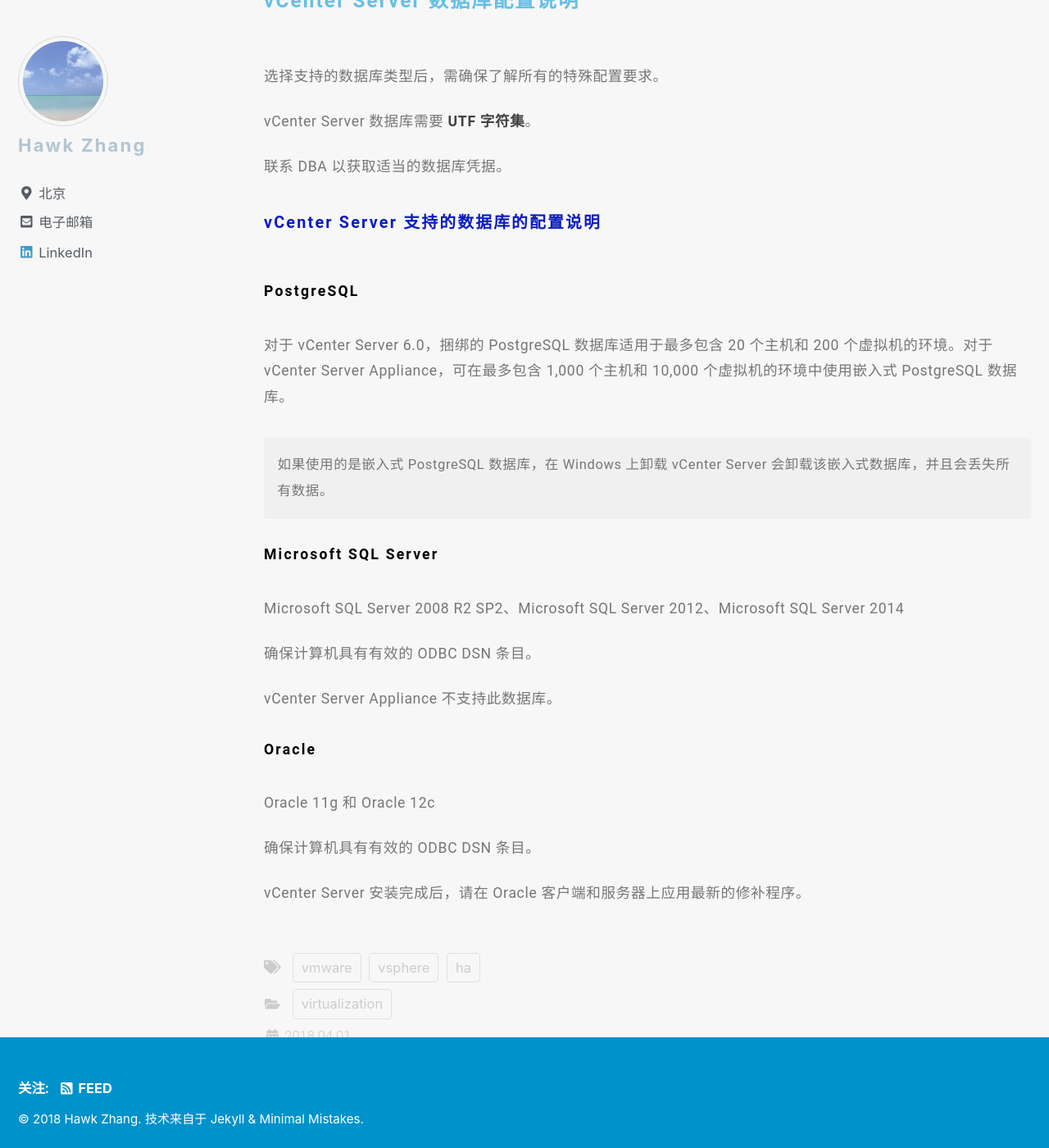
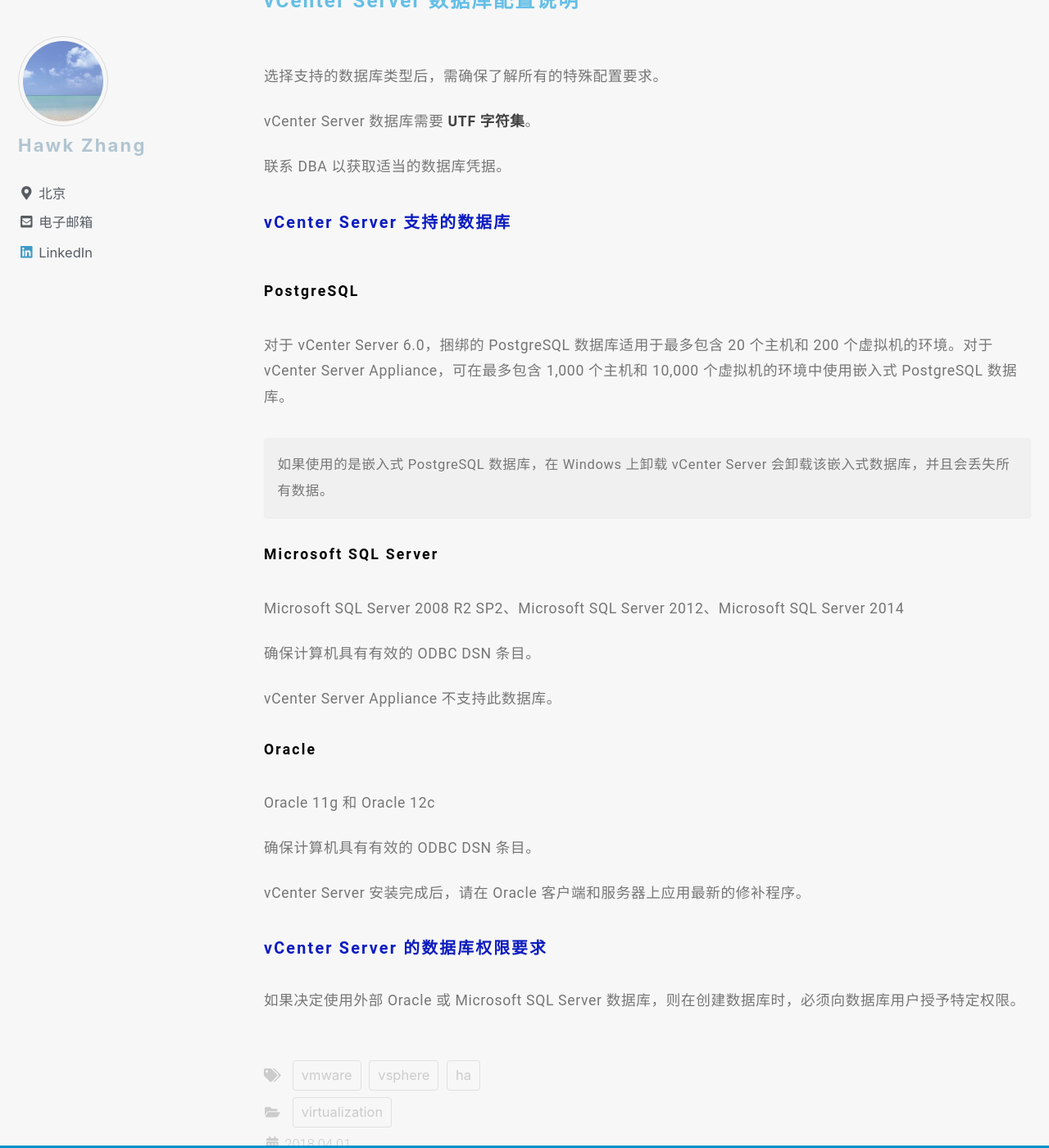
Before and after one commit to narru888/linotes_note, a Jekyll site: the page built from _posts/virtualizaion/2018-04-01-vsphere.setup.md, in a window 1280 px wide and 1400 px high, scrolled down 33072 px. Shown: the whole window at 82% size. Built offline with Jekyll 4.4.1, drawn with Linux system fonts in a browser that asks for light colours; nearby versions of some CDN libraries; a script that is not in the unit is left out.

Commit message:
update on 2018-11-28 20:18:01 CST

```diff
--- a/_posts/virtualizaion/2018-04-01-vsphere.setup.md
+++ b/_posts/virtualizaion/2018-04-01-vsphere.setup.md
@@ -1193,7 +1193,7 @@
 
 
 
-##### vCenter Server 支持的数据库的配置说明
+##### vCenter Server 支持的数据库
 
 ###### PostgreSQL
 
@@ -1217,3 +1217,8 @@
 确保计算机具有有效的 ODBC DSN 条目。
 
 vCenter Server 安装完成后，请在 Oracle 客户端和服务器上应用最新的修补程序。
+
+
+##### vCenter Server 的数据库权限要求
+
+如果决定使用外部 Oracle 或 Microsoft SQL Server 数据库，则在创建数据库时，必须向数据库用户授予特定权限。
```
